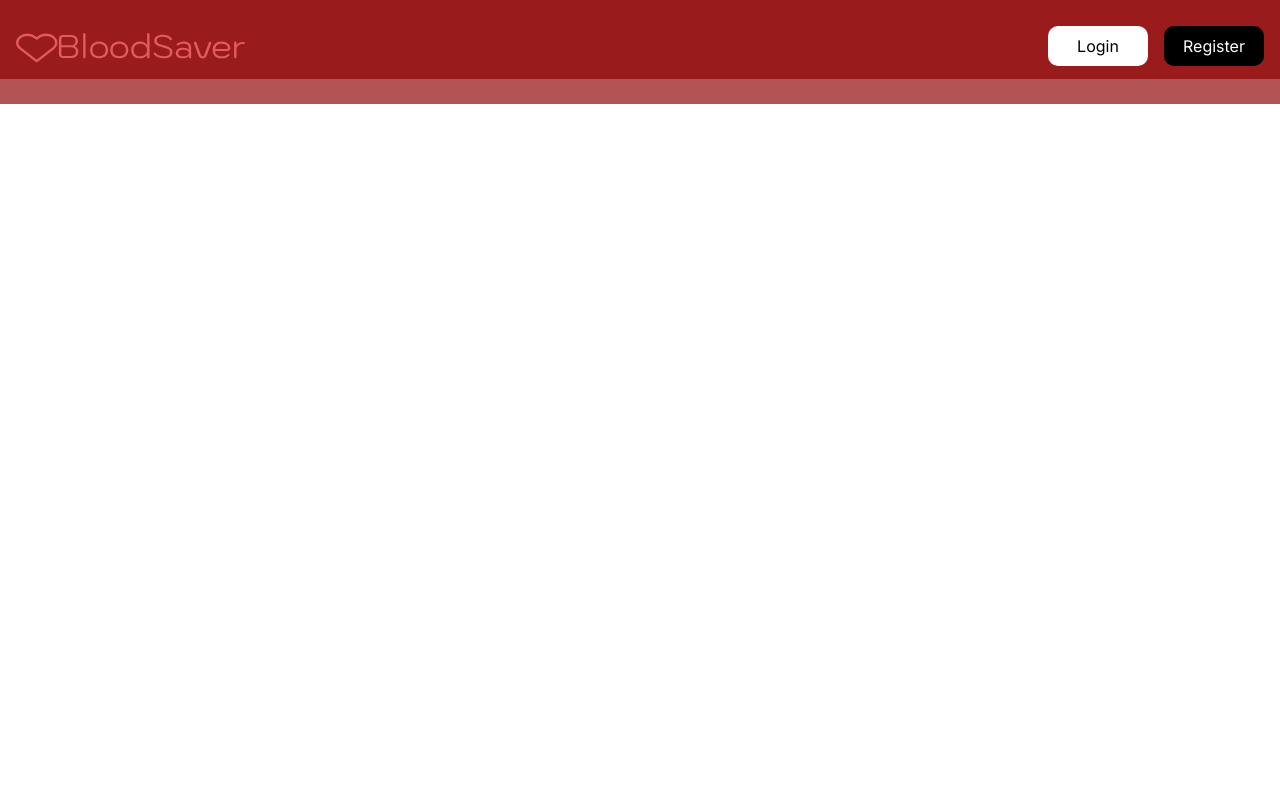
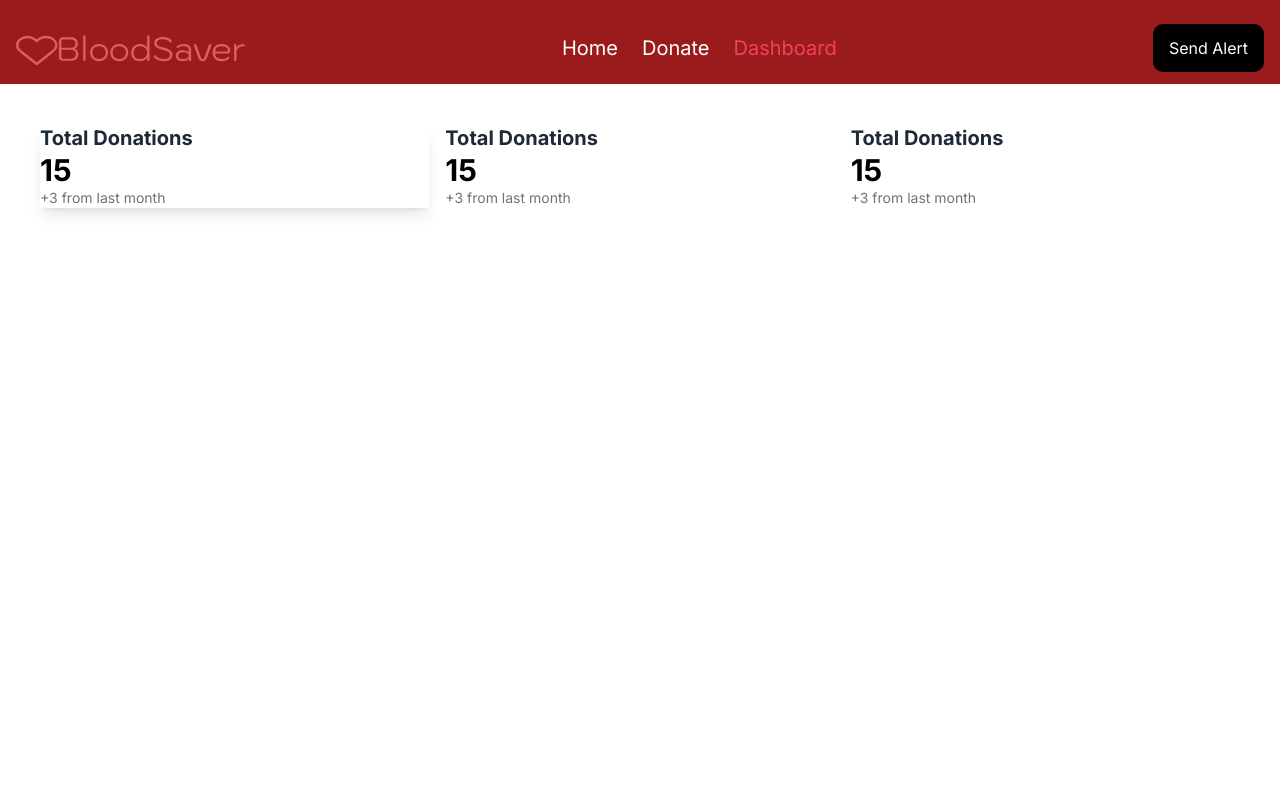
Before and after one commit to KipmurkorDev/bloodsavers, a React (Vite) app: page /dashboard in a window 1280 px wide. Shown: the top 800 px of the page. Built offline with nearby package versions, Linux system fonts and the light colour scheme; no server answers; the HTML template or start-up script is replaced by a standard one.

Commit message:
working on dashboard

```diff
--- a/src/App.jsx
+++ b/src/App.jsx
@@ -31,7 +31,7 @@ function App() {
 
   return (
     <>
-      {!isAuthPage && !isLoggedIn ? <AuthNav /> : null}
+      {!isAuthPage && !isLoggedIn ? <Navbar /> : null}
       {isAuthPage ? <LogoNav /> : null}
       {!isAuthPage && isLoggedIn ? <Navbar isLoggedIn={isLoggedIn}  /> : null}
       <ToastContainer />
--- /dev/null
+++ b/src/Component/Home/DonorDetails.jsx
@@ -0,0 +1,30 @@
+import React from "react";
+
+const DonorDetails = ({donor, key}) => {
+  return (
+    <div className="border rounded-lg shadow-lg p-6" key={donor._id}>
+      <div className="flex gap-6 items-center">
+        <img
+          src={donor?.profile}
+          alt={donor.name}
+          width="100"
+          className="h-[100px] w-[100px] rounded-full"
+        />
+        <div className="grid grid-rows-3">
+          <div className="flex gap-3 items-center">
+            <h3 className="text-2xl font-bold">{donor.name}</h3>
+            <p className="text-gray-500">{donor.bloodGroup}</p>
+          </div>
+          <p className="text-gray-500">
+            {donor.city}, {donor.country}
+          </p>
+          <button className=" bg-rose-800 px-5 py-2 rounded font-semibold text-white h-[2.7em]">
+            Contact
+          </button>
+        </div>
+      </div>
+    </div>
+  );
+};
+
+export default DonorDetails;
--- a/src/Component/Home/Donors.jsx
+++ b/src/Component/Home/Donors.jsx
@@ -1,5 +1,7 @@
-import { useState, useEffect } from "react";
+import React, { useState, useEffect, lazy, Suspense } from "react";
 import axios from "axios";
+
+const DonorDetails = lazy(() => import("../../Component/Home/DonorDetails"));
 
 const baseUrl = import.meta.env.VITE_APP_BASE_URL;
 
@@ -7,22 +9,37 @@ const Donors = () => {
   const [donors, setDonors] = useState([]);
   const [searchQuery, setSearchQuery] = useState("");
   const [formData, setFormData] = useState({
-    name: "",
     bloodGroup: "A+",
   });
-  const [error, setError] = useState(null); // State to manage API call errors
+  const [error, setError] = useState(null);
+  const [filteredDonors, setFilteredDonors] = useState([]);
 
   const handleChange = (e) => {
     const { name, value } = e.target;
     setFormData({ ...formData, [name]: value });
   };
+
   useEffect(() => {
     async function getDonors() {
-      const response = await axios.get(`${baseUrl}/blood-savers`);
-      setDonors(response.data.data);
+      try {
+        const response = await axios.get(`${baseUrl}/blood-savers`);
+        setDonors(response.data.data);
+      } catch (error) {
+        console.error("Error fetching donors", error);
+        setError("Error fetching donors. Please try again.");
+      }
     }
     getDonors();
-  }, []);
+  }, [formData.bloodGroup]);
+
+  useEffect(() => {
+    const filtered = donors.filter(
+      (donor) =>
+        donor.name.toLowerCase().includes(searchQuery.toLowerCase()) &&
+        donor.bloodGroup.toLowerCase() === formData.bloodGroup.toLowerCase()
+    );
+    setFilteredDonors(filtered);
+  }, [searchQuery, formData.bloodGroup, donors]);
 
   const handleSubmit = async (e) => {
     e.preventDefault();
@@ -30,15 +47,16 @@ const Donors = () => {
       const response = await axios.get(
         `${baseUrl}/blood-savers/search?name=${searchQuery}&bloodGroup=${formData.bloodGroup}`
       );
-      console.log(response);
 
       setDonors(response.data.data);
-      setError(null); // Reset error state on successful API call
+      setFilteredDonors(response.data.data);
+      setError(null);
     } catch (error) {
       console.error("Error fetching donors", error);
-      setError("Error fetching donors. Please try again."); // Set error message
+      setError("Error fetching donors. Please try again.");
     }
   };
+
   return (
     <div className="mx-8 py-10">
       <h2 className="text-4xl font-bold">Search for donors</h2>
@@ -60,7 +78,6 @@ const Donors = () => {
           <div className="formTwo">
             <select
               name="bloodGroup"
-              id=""
               value={formData.bloodGroup}
               onChange={handleChange}
               className="w-[585px] h-[3em] bg-white rounded-[10px] border-2 border-stone-500 placeholder:text-stone-400 placeholder:text-sm font-medium px-3"
@@ -77,54 +94,18 @@ const Donors = () => {
             Search
           </button>
         </form>
-        {error ? (
-          <div className="flex justify-center items-center">
-            <p className="text-2xl font-bold text-red-800">{error}</p>
-          </div>
-        ) : donors.length ? (
-          <div className="grid grid-cols-3 gap-4">
-            {donors.map((donor) => (
-              <div
-                className="bg-white rounded-[10px] shadow-md p-4"
-                key={donor?.id}
-              >
-                <div className="flex justify-between mt-4">
-                  <div className="flex gap-4">
-                    <div className="w-[50px] h-[50px] rounded-full bg-gray-300">
-                      <img src={donor?.profile} alt="Donor Profile" />
-                    </div>
-                    <div>
-                      <h3 className="text-xl font-bold">{donor?.name}</h3>
-                      <p className="text-sm">{donor?.bloodGroup}</p>
-                    </div>
-                  </div>
-                  <div className="flex flex-col gap-2">
-                    <button
-                      className="bg-red-800 rounded-[10px] py-2 px-4 font-medium text-white"
-                      onClick={() => {
-                        console.log("View Profile clicked");
-                      }}
-                    >
-                      View Profile
-                    </button>
-                    <button
-                      className="bg-red-800 rounded-[10px] py-2 px-4 font-medium text-white"
-                      onClick={() => {
-                        console.log("Message clicked");
-                      }}
-                    >
-                      Message
-                    </button>
-                  </div>
-                </div>
-              </div>
+
+        {filteredDonors.length === 0 && !error && (
+          <p className="text-red-500">Donor not found. Please try again.</p>
+        )}
+
+        <Suspense fallback={<div>Loading...</div>}>
+          <div className="grid grid-cols-1 space-y-4">
+            {filteredDonors.map((donor) => (
+              <DonorDetails key={donor._id} donor={donor} />
             ))}
           </div>
-        ) : (
-          <div className="flex justify-center items-center">
-            <p className="text-2xl font-bold">No donors found</p>
-          </div>
-        )}
+        </Suspense>
       </div>
     </div>
   );
--- a/src/Pages/Dashboard/Dashboard.jsx
+++ b/src/Pages/Dashboard/Dashboard.jsx
@@ -1,9 +1,58 @@
-import React from 'react'
+import React from "react";
 
 const Dashboard = () => {
   return (
-    <div>Dashboard</div>
-  )
-}
+    <div className="flex flex-col w-full min-h-screen bg-white">
+      <div className="flex-grow p-4 md:p-10">
+        <div className="grid gap-4 md:grid-cols-2 lg:grid-cols-3">
 
-export default Dashboard
+          <div className="card shadow-lg">
+            <div className="cardHeader">
+              <h2 className="text-xl font-semibold text-gray-800 dark:text-gray-100">
+                Total Donations
+              </h2>
+            </div>
+            <div className="cardBody">
+              <div className="text-3xl font-bold">15</div>
+              <p className="text-sm text-zinc-500 dark:text-zinc-400">
+                +3 from last month
+              </p>
+            </div>
+          </div>
+
+          <div className="card">
+            <div className="cardHeader">
+              <h2 className="text-xl font-semibold text-gray-800 dark:text-gray-100">
+                Total Donations
+              </h2>
+            </div>
+            <div className="cardBody">
+              <div className="text-3xl font-bold">15</div>
+              <p className="text-sm text-zinc-500 dark:text-zinc-400">
+                +3 from last month
+              </p>
+            </div>
+          </div>
+
+          <div className="card">
+            <div className="cardHeader">
+              <h2 className="text-xl font-semibold text-gray-800 dark:text-gray-100">
+                Total Donations
+              </h2>
+            </div>
+            <div className="cardBody">
+              <div className="text-3xl font-bold">15</div>
+              <p className="text-sm text-zinc-500 dark:text-zinc-400">
+                +3 from last month
+              </p>
+            </div>
+          </div>
+
+
+        </div>
+      </div>
+    </div>
+  );
+};
+
+export default Dashboard;
```
